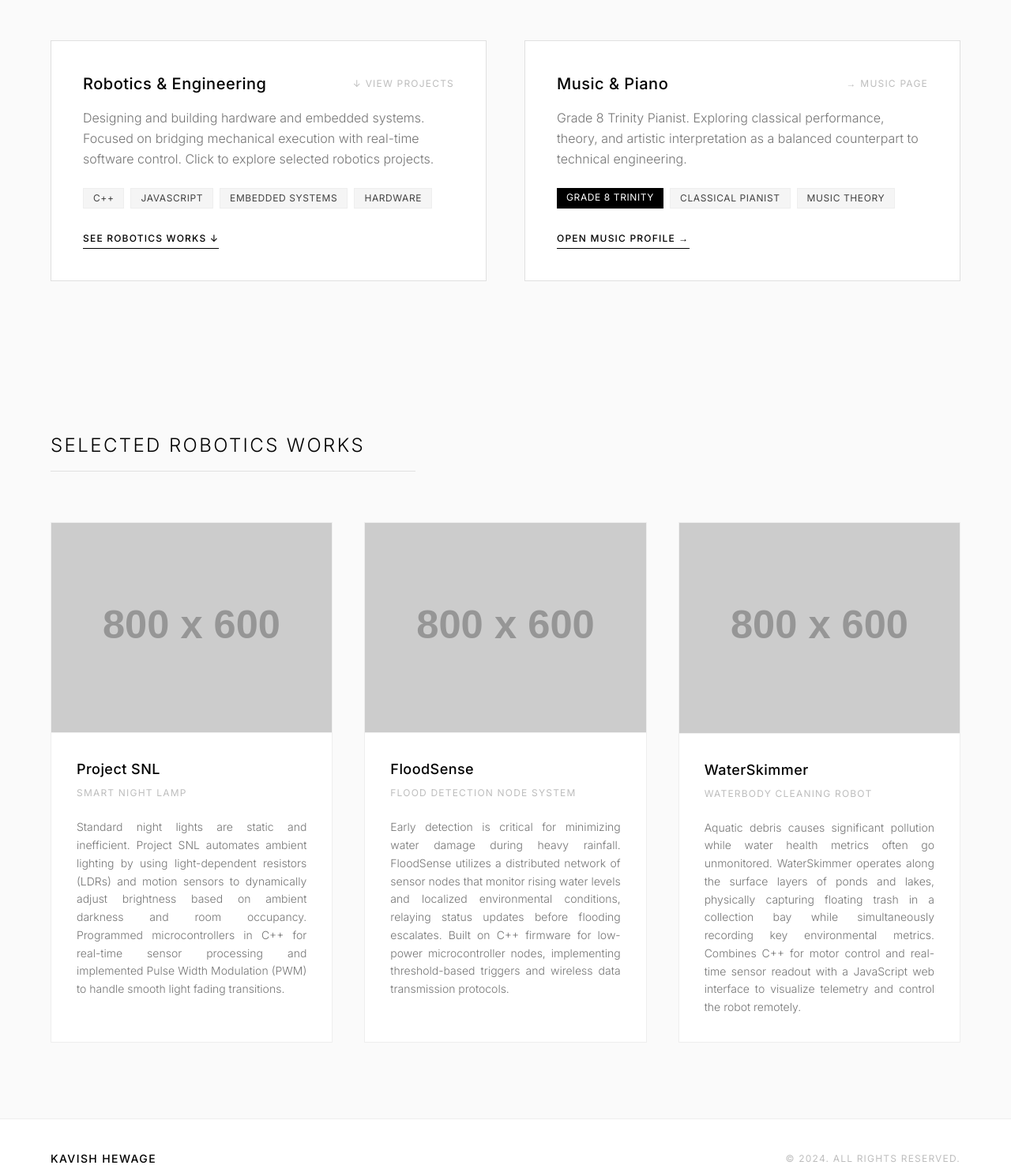
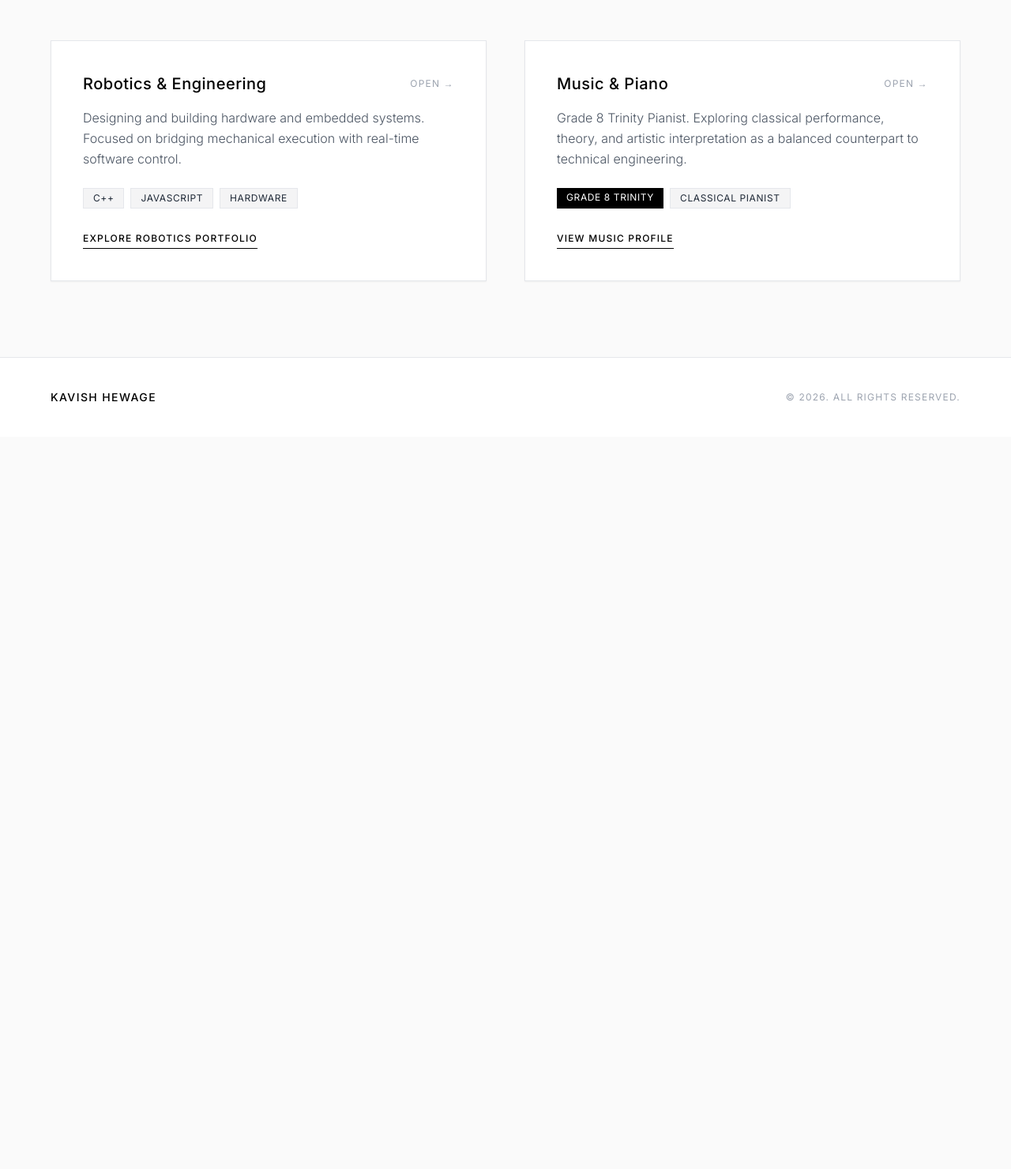
Before and after one commit to KavishHewage/portfolio, a plain HTML site: page index.html in a window 1280 px wide. Shown: the part 880-2360 px from the top of the page at 79% size. After the commit the page ends 1433 px from the top, so only its background shows below. Drawn offline with nearby package versions, Linux system fonts and the light colour scheme; placeholder pictures from the web are drawn by us.

Commit message:
Refactor index.html for improved layout and styling
Updated the index.html file to improve structure and styling, including changes to header navigation links, main content sections, and footer details.

```diff
--- a/index.html
+++ b/index.html
@@ -15,8 +15,7 @@
                     fontFamily: { sans: ['Inter', 'sans-serif'] },
                     colors: {
                         black: '#000000',
-                        white: '#ffffff',
-                        gray: { 50: '#fafafa', 100: '#f5f5f5', 200: '#eeeeee', 300: '#e0e0e0', 400: '#bdbdbd', 500: '#9e9e9e', 600: '#757575', 700: '#616161', 800: '#424242', 900: '#212121' }
+                        white: '#ffffff'
                     }
                 }
             }
@@ -24,9 +23,9 @@
     </script>
     <style>
         ::-webkit-scrollbar { width: 6px; }
-        ::-webkit-scrollbar-track { background: #ffffff; }
-        ::-webkit-scrollbar-thumb { background: #e0e0e0; }
-        ::-webkit-scrollbar-thumb:hover { background: #9e9e9e; }
+        ::-webkit-scrollbar-track { background: #f4f4f5; }
+        ::-webkit-scrollbar-thumb { background: #d4d4d8; }
+        ::-webkit-scrollbar-thumb:hover { background: #a1a1aa; }
         ::selection { background-color: #000000; color: #ffffff; }
         * { border-radius: 0; }
     </style>
@@ -34,17 +33,16 @@
 <body class="bg-zinc-50 text-gray-900 font-sans antialiased min-h-screen flex flex-col selection:bg-black selection:text-white">
 
     <!-- Header Navigation -->
-    <header class="w-full border-b border-gray-200 bg-white/80 backdrop-blur-sm sticky top-0 z-50">
+    <header class="w-full border-b border-gray-200 bg-zinc-50/80 backdrop-blur-sm sticky top-0 z-50">
         <div class="max-w-7xl mx-auto px-8 md:px-12 lg:px-16">
             <div class="flex items-center justify-between h-20">
-                <a href="#about" class="flex-shrink-0 font-medium text-lg tracking-widest uppercase text-black hover:text-gray-600 transition-colors">
+                <a href="index.html" class="flex-shrink-0 font-medium text-lg tracking-widest uppercase text-black hover:text-gray-600 transition-colors">
                     Kavish Hewage
                 </a>
                 <nav class="hidden md:flex space-x-10">
                     <a href="#about" class="text-sm font-medium text-gray-500 hover:text-black transition-colors tracking-widest uppercase">Profile</a>
-                    <a href="#expertise" class="text-sm font-medium text-gray-500 hover:text-black transition-colors tracking-widest uppercase">Expertise</a>
-                    <a href="#projects" class="text-sm font-medium text-gray-500 hover:text-black transition-colors tracking-widest uppercase">Robotics Projects</a>
-                    <a href="music.html" class="text-sm font-medium text-gray-500 hover:text-black transition-colors tracking-widest uppercase">Music Page &rarr;</a>
+                    <a href="robotics.html" class="text-sm font-medium text-gray-500 hover:text-black transition-colors tracking-widest uppercase">Robotics</a>
+                    <a href="music.html" class="text-sm font-medium text-gray-500 hover:text-black transition-colors tracking-widest uppercase">Music</a>
                 </nav>
             </div>
         </div>
@@ -70,15 +68,15 @@
                     </div>
                     <div class="w-full lg:w-2/5 order-1 lg:order-2 flex justify-start lg:justify-end">
                         <div class="relative w-64 h-64 md:w-80 md:h-80 lg:w-96 lg:h-96">
-                            <img src="profile.png" alt="Kavish Hewage Portrait" class="w-full h-full object-cover border border-gray-200">
+                            <img src="profile.png" alt="Kavish Hewage Portrait" class="w-full h-full object-cover border border-gray-200 shadow-sm">
                         </div>
                     </div>
                 </div>
             </div>
         </section>
 
-        <!-- Expertise Section -->
-        <section id="expertise" class="py-24 bg-gray-50 border-t border-gray-200">
+        <!-- Expertise Section (Hub Links) -->
+        <section id="expertise" class="py-24 border-t border-gray-200">
             <div class="max-w-7xl mx-auto px-8 md:px-12 lg:px-16">
                 <div class="mb-16">
                     <h2 class="text-2xl font-light text-black uppercase tracking-widest border-b border-gray-300 pb-4 inline-block pr-16">
@@ -88,35 +86,34 @@
                 <div class="grid grid-cols-1 md:grid-cols-2 gap-8 lg:gap-12">
 
                     <!-- Robotics Link Card -->
-                    <a href="#projects" class="group border border-gray-300 bg-white p-10 hover:border-black transition-all duration-300 flex flex-col justify-between block">
+                    <a href="robotics.html" class="group border border-gray-200 bg-white p-10 hover:border-black shadow-sm hover:shadow-md transition-all duration-300 flex flex-col justify-between block">
                         <div>
                             <div class="flex items-center justify-between mb-4">
                                 <h3 class="text-xl font-medium text-black tracking-wide group-hover:underline">Robotics & Engineering</h3>
-                                <span class="text-xs uppercase tracking-widest text-gray-400 group-hover:text-black transition-colors">&darr; View Projects</span>
+                                <span class="text-xs uppercase tracking-widest text-gray-400 group-hover:text-black transition-colors">Open &rarr;</span>
                             </div>
                             <p class="text-gray-600 font-light leading-relaxed mb-6">
-                                Designing and building hardware and embedded systems. Focused on bridging mechanical execution with real-time software control. Click to explore selected robotics projects.
+                                Designing and building hardware and embedded systems. Focused on bridging mechanical execution with real-time software control.
                             </p>
                         </div>
                         <div>
                             <div class="flex flex-wrap gap-2 mb-6">
-                                <span class="px-3 py-1 bg-gray-100 text-gray-800 text-xs tracking-wider uppercase border border-gray-200">C++</span>
-                                <span class="px-3 py-1 bg-gray-100 text-gray-800 text-xs tracking-wider uppercase border border-gray-200">JavaScript</span>
-                                <span class="px-3 py-1 bg-gray-100 text-gray-800 text-xs tracking-wider uppercase border border-gray-200">Embedded Systems</span>
-                                <span class="px-3 py-1 bg-gray-100 text-gray-800 text-xs tracking-wider uppercase border border-gray-200">Hardware</span>
+                                <span class="px-3 py-1 bg-zinc-100 text-gray-800 text-xs tracking-wider uppercase border border-gray-200">C++</span>
+                                <span class="px-3 py-1 bg-zinc-100 text-gray-800 text-xs tracking-wider uppercase border border-gray-200">JavaScript</span>
+                                <span class="px-3 py-1 bg-zinc-100 text-gray-800 text-xs tracking-wider uppercase border border-gray-200">Hardware</span>
                             </div>
                             <span class="inline-block text-xs font-medium text-black uppercase tracking-widest border-b border-black pb-1 group-hover:pr-2 transition-all">
-                                See Robotics Works &darr;
+                                Explore Robotics Portfolio
                             </span>
                         </div>
                     </a>
 
                     <!-- Music Link Card -->
-                    <a href="music.html" class="group border border-gray-300 bg-white p-10 hover:border-black transition-all duration-300 flex flex-col justify-between block">
+                    <a href="music.html" class="group border border-gray-200 bg-white p-10 hover:border-black shadow-sm hover:shadow-md transition-all duration-300 flex flex-col justify-between block">
                         <div>
                             <div class="flex items-center justify-between mb-4">
                                 <h3 class="text-xl font-medium text-black tracking-wide group-hover:underline">Music & Piano</h3>
-                                <span class="text-xs uppercase tracking-widest text-gray-400 group-hover:text-black transition-colors">&rarr; Music Page</span>
+                                <span class="text-xs uppercase tracking-widest text-gray-400 group-hover:text-black transition-colors">Open &rarr;</span>
                             </div>
                             <p class="text-gray-600 font-light leading-relaxed mb-6">
                                 Grade 8 Trinity Pianist. Exploring classical performance, theory, and artistic interpretation as a balanced counterpart to technical engineering.
@@ -125,71 +122,13 @@
                         <div>
                             <div class="flex flex-wrap gap-2 mb-6">
                                 <span class="px-3 py-1 bg-black text-white text-xs tracking-wider uppercase">Grade 8 Trinity</span>
-                                <span class="px-3 py-1 bg-gray-100 text-gray-800 text-xs tracking-wider uppercase border border-gray-200">Classical Pianist</span>
-                                <span class="px-3 py-1 bg-gray-100 text-gray-800 text-xs tracking-wider uppercase border border-gray-200">Music Theory</span>
+                                <span class="px-3 py-1 bg-zinc-100 text-gray-800 text-xs tracking-wider uppercase border border-gray-200">Classical Pianist</span>
                             </div>
                             <span class="inline-block text-xs font-medium text-black uppercase tracking-widest border-b border-black pb-1 group-hover:pr-2 transition-all">
-                                Open Music Profile &rarr;
+                                View Music Profile
                             </span>
                         </div>
                     </a>
-
-                </div>
-            </div>
-        </section>
-
-        <!-- Robotics Projects Section -->
-        <section id="projects" class="py-24 w-full">
-            <div class="max-w-7xl mx-auto px-8 md:px-12 lg:px-16">
-                <div class="mb-16">
-                    <h2 class="text-2xl font-light text-black uppercase tracking-widest border-b border-gray-300 pb-4 inline-block pr-16">
-                        Selected Robotics Works
-                    </h2>
-                </div>
-
-                <div class="grid grid-cols-1 md:grid-cols-2 lg:grid-cols-3 gap-10">
-
-                    <!-- Project 1: SNL -->
-                    <article class="flex flex-col border border-gray-200 hover:border-gray-400 transition-colors duration-300 group">
-                        <div class="w-full aspect-[4/3] bg-gray-100 overflow-hidden border-b border-gray-200">
-                            <img src="https://placehold.co/800x600/eeeeee/999999?text=Project+SNL" alt="Project SNL" class="w-full h-full object-cover group-hover:scale-105 transition-transform duration-700 ease-in-out">
-                        </div>
-                        <div class="p-8 flex flex-col flex-grow bg-white">
-                            <h3 class="text-lg font-medium text-black mb-2 tracking-wide">Project SNL</h3>
-                            <p class="text-xs text-gray-400 uppercase tracking-widest mb-6">Smart Night Lamp</p>
-                            <p class="text-gray-600 font-light text-sm leading-relaxed text-justify">
-                                Standard night lights are static and inefficient. Project SNL automates ambient lighting by using light-dependent resistors (LDRs) and motion sensors to dynamically adjust brightness based on ambient darkness and room occupancy. Programmed microcontrollers in C++ for real-time sensor processing and implemented Pulse Width Modulation (PWM) to handle smooth light fading transitions.
-                            </p>
-                        </div>
-                    </article>
-
-                    <!-- Project 2: FloodSense -->
-                    <article class="flex flex-col border border-gray-200 hover:border-gray-400 transition-colors duration-300 group">
-                        <div class="w-full aspect-[4/3] bg-gray-100 overflow-hidden border-b border-gray-200">
-                            <img src="https://placehold.co/800x600/eeeeee/999999?text=FloodSense" alt="FloodSense" class="w-full h-full object-cover group-hover:scale-105 transition-transform duration-700 ease-in-out">
-                        </div>
-                        <div class="p-8 flex flex-col flex-grow bg-white">
-                            <h3 class="text-lg font-medium text-black mb-2 tracking-wide">FloodSense</h3>
-                            <p class="text-xs text-gray-400 uppercase tracking-widest mb-6">Flood Detection Node System</p>
-                            <p class="text-gray-600 font-light text-sm leading-relaxed text-justify">
-                                Early detection is critical for minimizing water damage during heavy rainfall. FloodSense utilizes a distributed network of sensor nodes that monitor rising water levels and localized environmental conditions, relaying status updates before flooding escalates. Built on C++ firmware for low-power microcontroller nodes, implementing threshold-based triggers and wireless data transmission protocols.
-                            </p>
-                        </div>
-                    </article>
-
-                    <!-- Project 3: WaterSkimmer -->
-                    <article class="flex flex-col border border-gray-200 hover:border-gray-400 transition-colors duration-300 group">
-                        <div class="w-full aspect-[4/3] bg-gray-100 overflow-hidden border-b border-gray-200">
-                            <img src="https://placehold.co/800x600/eeeeee/999999?text=WaterSkimmer" alt="WaterSkimmer" class="w-full h-full object-cover group-hover:scale-105 transition-transform duration-700 ease-in-out">
-                        </div>
-                        <div class="p-8 flex flex-col flex-grow bg-white">
-                            <h3 class="text-lg font-medium text-black mb-2 tracking-wide">WaterSkimmer</h3>
-                            <p class="text-xs text-gray-400 uppercase tracking-widest mb-6">Waterbody Cleaning Robot</p>
-                            <p class="text-gray-600 font-light text-sm leading-relaxed text-justify">
-                                Aquatic debris causes significant pollution while water health metrics often go unmonitored. WaterSkimmer operates along the surface layers of ponds and lakes, physically capturing floating trash in a collection bay while simultaneously recording key environmental metrics. Combines C++ for motor control and real-time sensor readout with a JavaScript web interface to visualize telemetry and control the robot remotely.
-                            </p>
-                        </div>
-                    </article>
 
                 </div>
             </div>
@@ -204,7 +143,7 @@
                 Kavish Hewage
             </div>
             <p class="text-gray-400 text-xs uppercase tracking-widest">
-                &copy; 2024. All rights reserved.
+                &copy; 2026. All rights reserved.
             </p>
         </div>
     </footer>
```
